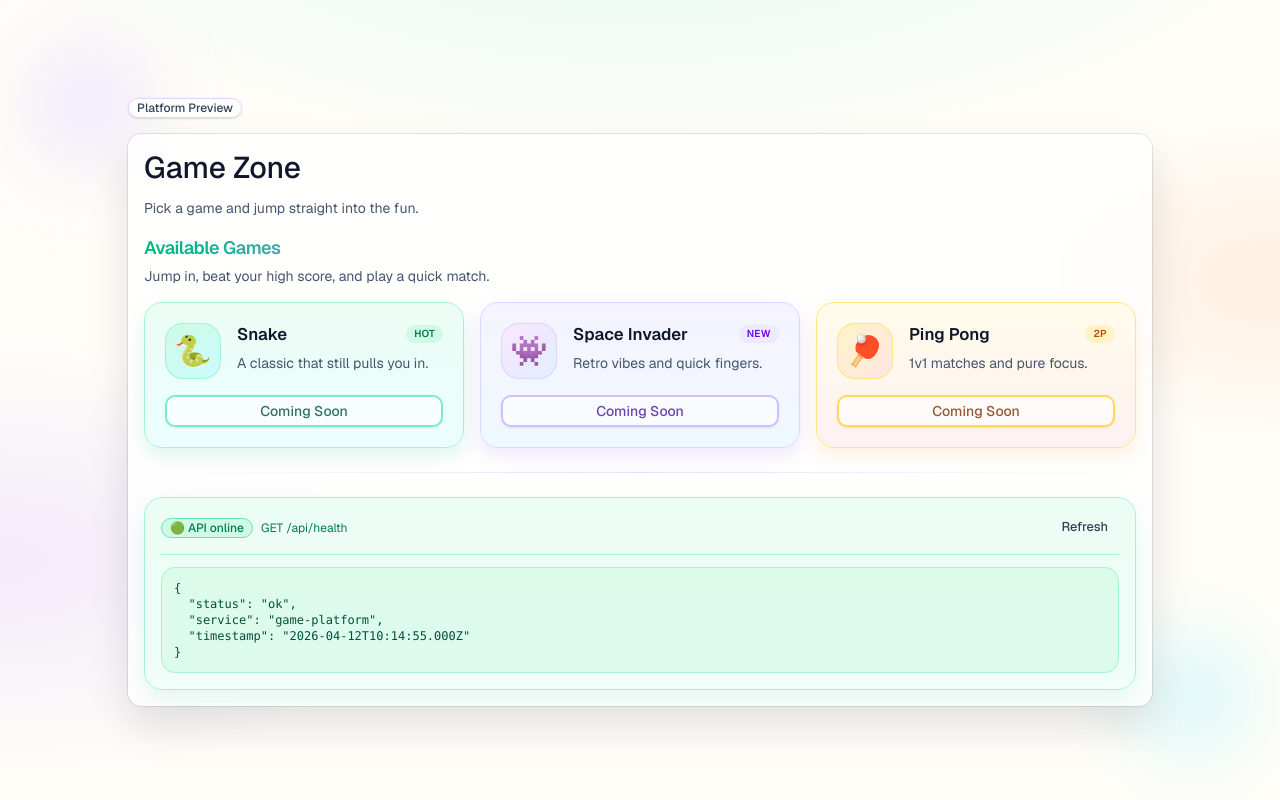
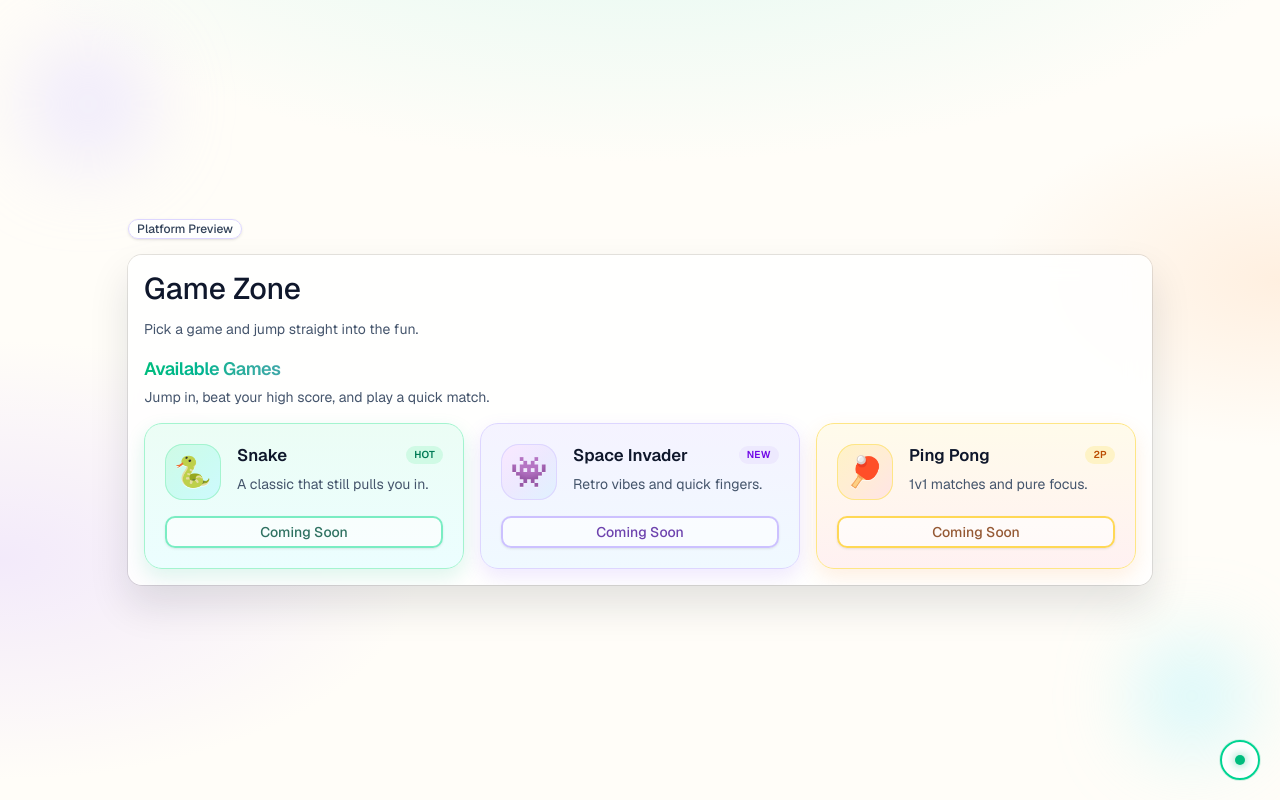
Before and after one commit to mwollek/game-platform, a Next.js app: page / in a window 1280 px wide. Built offline with nearby package versions, Linux system fonts and the light colour scheme.

Commit message:
rework health panel (#3)

```diff
--- a/src/app/health-status.tsx
+++ b/src/app/health-status.tsx
@@ -1,4 +1,6 @@
 "use client";
+
+import { useEffect, useId, useRef, useState } from "react";
 
 import { Badge } from "@/components/ui/badge";
 import { Button } from "@/components/ui/button";
@@ -8,6 +10,11 @@ import { getHealthPanelViewModel } from "@/lib/health-display";
 import { cn } from "@/lib/utils";
 
 export function HealthStatus() {
+	const panelDomId = useId();
+	const panelRef = useRef<HTMLDivElement>(null);
+	const indicatorRef = useRef<HTMLButtonElement>(null);
+	const [open, setOpen] = useState(false);
+
 	const { payload, error, isLoading, refresh } = useHealth();
 	const { line, isHealthy, isUnhealthy, badgeLabel } = getHealthPanelViewModel(
 		payload,
@@ -15,25 +22,65 @@ export function HealthStatus() {
 		isLoading
 	);
 
+	const statusLabel = isLoading
+		? "Checking API health"
+		: isHealthy
+			? "API online"
+			: error
+				? `API error: ${error}`
+				: `API status: ${badgeLabel}`;
+
+	useEffect(() => {
+		if (!open) return;
+
+		const onPointerDown = (e: PointerEvent) => {
+			const target = e.target as Node;
+			const onPanel = panelRef.current?.contains(target) ?? false;
+			const onIndicator = indicatorRef.current?.contains(target) ?? false;
+			if (onPanel || onIndicator) return;
+			setOpen(false);
+		};
+
+		const onKeyDown = (e: KeyboardEvent) => {
+			if (e.key === "Escape") setOpen(false);
+		};
+
+		document.addEventListener("pointerdown", onPointerDown);
+		document.addEventListener("keydown", onKeyDown);
+		return () => {
+			document.removeEventListener("pointerdown", onPointerDown);
+			document.removeEventListener("keydown", onKeyDown);
+		};
+	}, [open]);
+
 	return (
+		<div data-testid="health-widget" className="fixed bottom-5 right-5 z-50">
+			<div className="relative flex flex-col items-end gap-2">
 				<div
+					ref={panelRef}
+					id={panelDomId}
 					data-testid="health-panel"
+					role="region"
+					aria-label="API health details"
+					hidden={!open}
 					className={cn(
-				"space-y-3 rounded-2xl border bg-white/80 p-4 transition-colors shadow-sm",
+						"w-[min(calc(100vw-2rem),22rem)] rounded-2xl border bg-white/95 p-4 shadow-lg backdrop-blur-md",
 						isHealthy &&
-					"border-emerald-200 bg-gradient-to-b from-emerald-50 to-teal-50 shadow-[0_10px_24px_rgba(16,185,129,0.12)]",
+							"border-emerald-200 bg-gradient-to-b from-emerald-50 to-teal-50 shadow-[0_12px_28px_rgba(16,185,129,0.14)]",
 						isUnhealthy &&
-					"border-red-200 bg-gradient-to-b from-red-50 to-orange-50 shadow-[0_10px_24px_rgba(239,68,68,0.1)]",
+							"border-red-200 bg-gradient-to-b from-red-50 to-orange-50 shadow-[0_12px_28px_rgba(239,68,68,0.12)]",
 						!isHealthy &&
 							!isUnhealthy &&
-					"border-violet-100 bg-gradient-to-b from-violet-50/80 to-white"
+							"border-violet-100 bg-gradient-to-b from-violet-50/90 to-white shadow-[0_12px_28px_rgba(139,92,246,0.1)]"
 					)}
 				>
+					<div className="space-y-3">
 						<div className="flex items-center justify-between gap-3">
-				<div className="flex items-center gap-2">
+							<div className="flex min-w-0 flex-1 flex-col gap-1 sm:flex-row sm:items-center sm:gap-2">
 								<Badge
 									variant="outline"
 									className={cn(
+										"w-fit shrink-0",
 										isHealthy &&
 											"border-emerald-300 bg-emerald-100 text-emerald-700 [a]:hover:bg-emerald-200",
 										isUnhealthy &&
@@ -47,7 +94,7 @@ export function HealthStatus() {
 								</Badge>
 								<span
 									className={cn(
-							"text-xs",
+										"truncate text-xs",
 										isHealthy && "text-emerald-700",
 										isUnhealthy && "text-red-700",
 										!isHealthy && !isUnhealthy && "text-violet-700"
@@ -61,7 +108,7 @@ export function HealthStatus() {
 								size="sm"
 								onClick={() => void refresh()}
 								disabled={isLoading}
-					className="text-slate-700 hover:bg-slate-100"
+								className="shrink-0 text-slate-700 hover:bg-slate-100"
 							>
 								{isLoading ? "Refreshing..." : "Refresh"}
 							</Button>
@@ -77,7 +124,8 @@ export function HealthStatus() {
 							data-testid="health-panel-response"
 							className={cn(
 								"max-h-48 overflow-auto rounded-xl border p-3 font-mono text-xs",
-					isHealthy && "border-emerald-200 bg-emerald-100/60 text-emerald-900",
+								isHealthy &&
+									"border-emerald-200 bg-emerald-100/60 text-emerald-900",
 								isUnhealthy && "border-red-200 bg-red-100/60 text-red-900",
 								!isHealthy &&
 									!isUnhealthy &&
@@ -87,5 +135,35 @@ export function HealthStatus() {
 							{line}
 						</pre>
 					</div>
+				</div>
+
+				<button
+					ref={indicatorRef}
+					type="button"
+					data-testid="health-indicator"
+					aria-label={statusLabel}
+					aria-expanded={open}
+					aria-controls={panelDomId}
+					onClick={() => setOpen((v) => !v)}
+					className={cn(
+						"relative flex size-10 shrink-0 items-center justify-center rounded-full border-2 bg-white/90 shadow-md backdrop-blur-sm transition-[transform,box-shadow] hover:scale-105 focus-visible:outline-none focus-visible:ring-2 focus-visible:ring-violet-400 focus-visible:ring-offset-2",
+						open && "ring-2 ring-violet-300 ring-offset-2",
+						isHealthy && "border-emerald-400 shadow-[0_0_0_1px_rgba(16,185,129,0.15)]",
+						isUnhealthy && "border-red-400 shadow-[0_0_0_1px_rgba(239,68,68,0.12)]",
+						!isHealthy && !isUnhealthy && "border-violet-300"
+					)}
+				>
+					<span
+						className={cn(
+							"size-2.5 rounded-full",
+							isHealthy && "bg-emerald-500 shadow-[0_0_10px_rgba(16,185,129,0.65)]",
+							isUnhealthy && "bg-red-500 shadow-[0_0_10px_rgba(239,68,68,0.55)]",
+							!isHealthy && !isUnhealthy && "animate-pulse bg-violet-400"
+						)}
+						aria-hidden
+					/>
+				</button>
+			</div>
+		</div>
 	);
 }
--- a/src/app/page.tsx
+++ b/src/app/page.tsx
@@ -2,7 +2,6 @@ import { GamesPanel } from "./games-panel";
 import { HealthStatus } from "./health-status";
 import { Badge } from "@/components/ui/badge";
 import { Card, CardContent, CardDescription, CardHeader, CardTitle } from "@/components/ui/card";
-import { Separator } from "@/components/ui/separator";
 
 export default function Home() {
 	return (
@@ -46,11 +45,10 @@ export default function Home() {
 					</CardHeader>
 					<CardContent className="space-y-6">
 						<GamesPanel />
-						<Separator className="bg-gradient-to-r from-transparent via-violet-200/70 to-transparent" />
-						<HealthStatus />
 					</CardContent>
 				</Card>
 			</section>
+			<HealthStatus />
 		</main>
 	);
 }
```
Also changed, not shown: 1 other file (tests, documents, lock files or other folders). Lines whose indentation alone changed are shown as unchanged.
